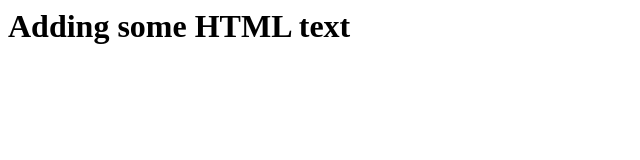
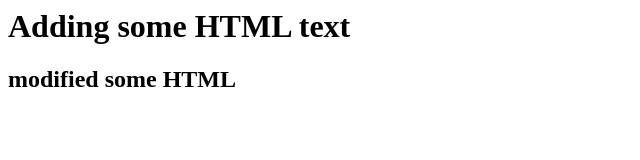
Before and after one commit to Arun-sri/git-Practice, a plain HTML site: page index.html in a window 1280 px wide. Shown: the whole page, without its empty margins (0-640 px from the left). Drawn offline with Linux system fonts and the light colour scheme.

Commit message:
modified html

```diff
--- a/index.html
+++ b/index.html
@@ -1 +1,4 @@
 <h1>Adding some HTML text</h1>
+<h2>
+    modified some HTML
+</h2>
```
